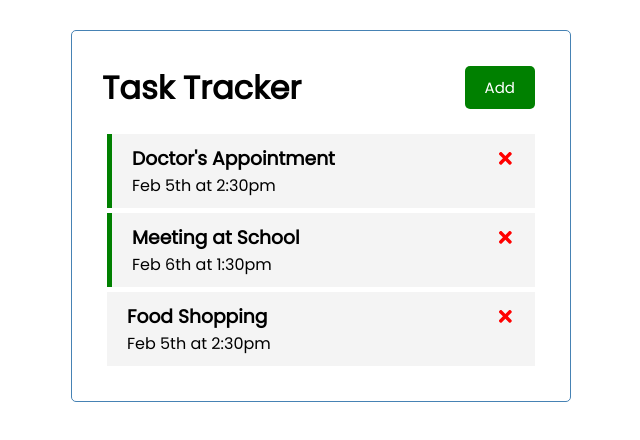
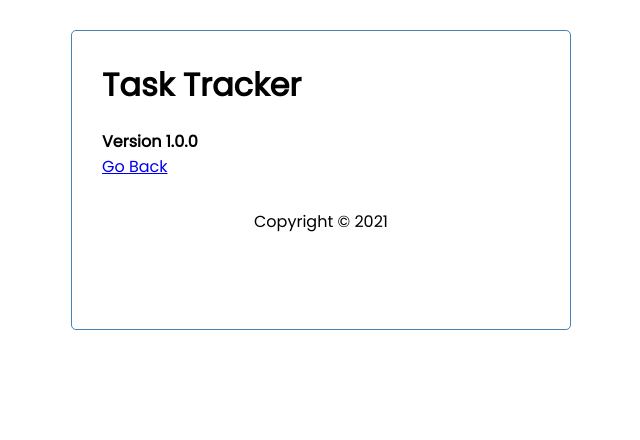
Before and after one commit to BryHoovGit/reactTest, a React (Create React App) app: page /about in a window 1280 px wide. Shown: the top 440 px of the page, without its empty margins (319-959 px from the left). Built offline with nearby package versions, Linux system fonts and the light colour scheme; data requests are answered from the project's data file.

Commit message:
Added React-Router-DOM & routes, added about & footer

```diff
--- a/package.json
+++ b/package.json
@@ -10,6 +10,7 @@
     "react": "^17.0.2",
     "react-dom": "^17.0.2",
     "react-icons": "^4.2.0",
+    "react-router-dom": "^5.2.0",
     "react-scripts": "4.0.3",
     "web-vitals": "^1.1.2"
   },
--- a/src/App.js
+++ b/src/App.js
@@ -4,6 +4,11 @@
 import Header from './components/Header'
 import Tasks from './components/Tasks'
 import AddTask from './components/AddTask'
+import Footer from './components/Footer'
+import About from './components/About'
+
+import { useLocation } from 'react-router-dom'
+import {BrowserRouter as Router, Route } from 'react-router-dom'
 
 //Comes from Tasks.js file originally
 // Use effect is a hook used to create side effects when page loads
@@ -92,11 +97,20 @@ const toggleReminder = async(id) => {
 }
 
   return (
+    <Router>
     <div className="container">
       <Header onAdd={() => setShowAddTask(!showAddTask)} showAdd={showAddTask}/>
-      {showAddTask && <AddTask onAdd={addTask}/>}
-      {tasks.length > 0 ? <Tasks tasks={tasks} onDelete={deleteTask} onToggle={toggleReminder}/> : 'No Tasks To Show'}
+
+      <Route path='/' exact render={(props) => (
+        <>
+          {showAddTask && <AddTask onAdd={addTask}/>}
+          {tasks.length > 0 ? <Tasks tasks={tasks} onDelete={deleteTask} onToggle={toggleReminder}/> : 'No Tasks To Show'}
+        </>
+      )} />
+      <Route path='/about' component={About} />
+      <Footer />
     </div>
+    </Router>
   );
 }
 
--- /dev/null
+++ b/src/components/About.js
@@ -0,0 +1,12 @@
+import { Link } from 'react-router-dom'
+
+const About = () => {
+    return (
+        <div>
+            <h4>Version 1.0.0</h4>
+            <Link to="/">Go Back</Link>
+        </div>
+    )
+}
+
+export default About
--- /dev/null
+++ b/src/components/Footer.js
@@ -0,0 +1,14 @@
+import { Link } from 'react-router-dom'
+import { useLocation } from 'react-router-dom';
+
+const Footer = () => {
+    const location = useLocation()
+    return (
+        <footer>
+            <p>Copyright &copy; 2021</p>
+            {location.pathname === '/' && <Link to="/about">About</Link>}
+        </footer>
+    )
+}
+
+export default Footer
--- a/src/components/Header.js
+++ b/src/components/Header.js
@@ -2,6 +2,7 @@
 //  rafce = quick React function snippet
 
 import PropTypes from 'prop-types';
+import { useLocation } from 'react-router-dom';
 import Button from './Button';
 
 //Styling can be done inline, but needs double curly braces
@@ -15,10 +16,11 @@ import Button from './Button';
 // }
 
 const Header = ({ title, onAdd, showAdd }) => {
+    const location = useLocation()
     return (
         <header className="header">
             <h1>{title}</h1>
-            <Button color={showAdd ? 'red' : 'green'} text={showAdd ? 'Close' : 'Add'} onClick={onAdd} />
+            {location.pathname === '/' && <Button color={showAdd ? 'red' : 'green'} text={showAdd ? 'Close' : 'Add'} onClick={onAdd} />}
         </header>
     )
 }
```
Also changed, not shown: 1 other file (tests, documents, lock files or other folders).
